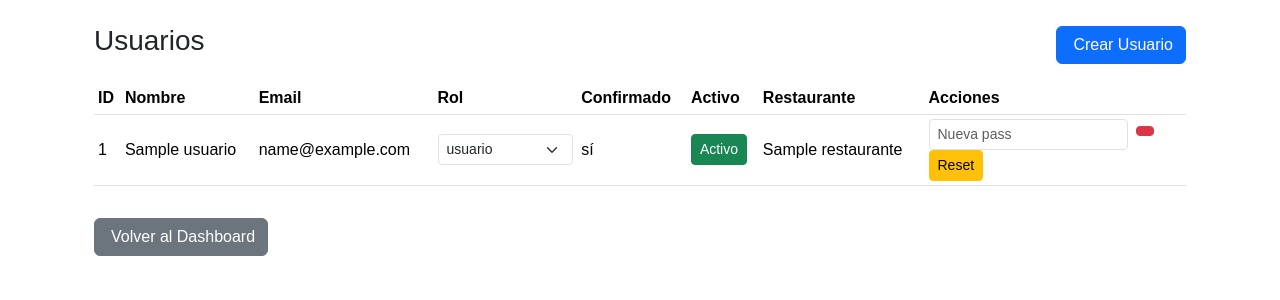
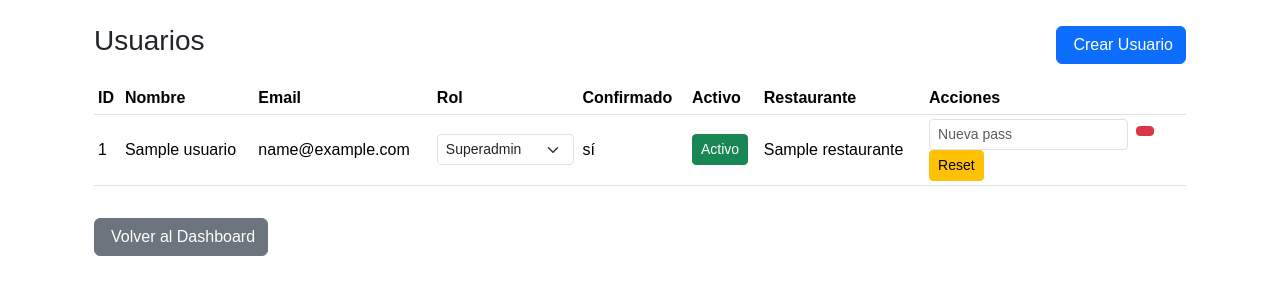
Before and after one commit to Abalito04/App-resto, a Flask app: page /auth/admin/usuarios in a window 1280 px wide. Shown: the part 200-500 px from the top of the page. Run offline with Flask 3, Linux system fonts and the light colour scheme; a user stored in the database is signed in; tables that the repository leaves empty hold one stand-in row (values such as "Sample post").

Commit message:
Corrigiendo superadmin

```diff
--- a/templates/auth/superadmin_usuarios.html
+++ b/templates/auth/superadmin_usuarios.html
@@ -28,9 +28,8 @@
         <td>
           <form method="POST" action="{{ url_for('auth.superadmin_cambiar_rol', user_id=u.id) }}" class="d-flex gap-2">
             <select name="rol" class="form-select form-select-sm" onchange="this.form.submit()">
-              <option value="usuario" {{ 'selected' if u.rol=='usuario' else '' }}>usuario</option>
-              <option value="admin" {{ 'selected' if u.rol=='admin' else '' }}>admin</option>
-              <option value="superadmin" {{ 'selected' if u.rol=='superadmin' else '' }}>superadmin</option>
+              <option value="usuario" {% if not u.es_superadmin %}selected{% endif %}>Usuario</option>
+              <option value="superadmin" {% if u.es_superadmin %}selected{% endif %}>Superadmin</option>
             </select>
           </form>
         </td>
```
